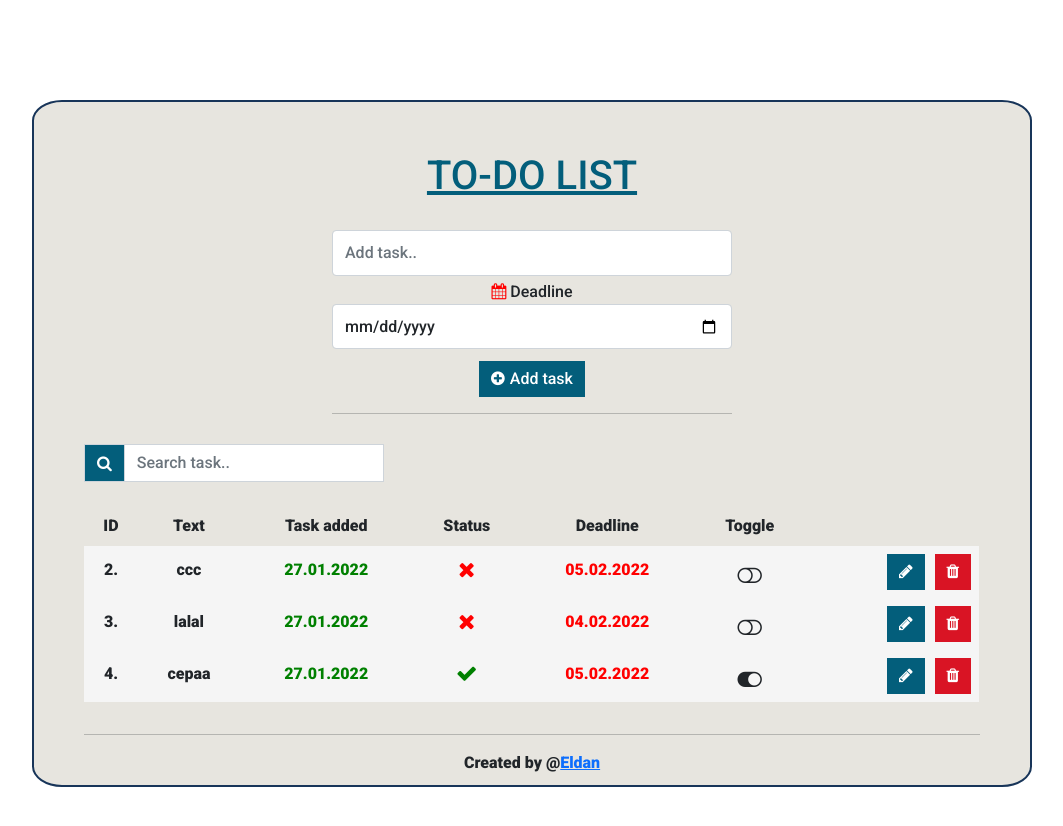
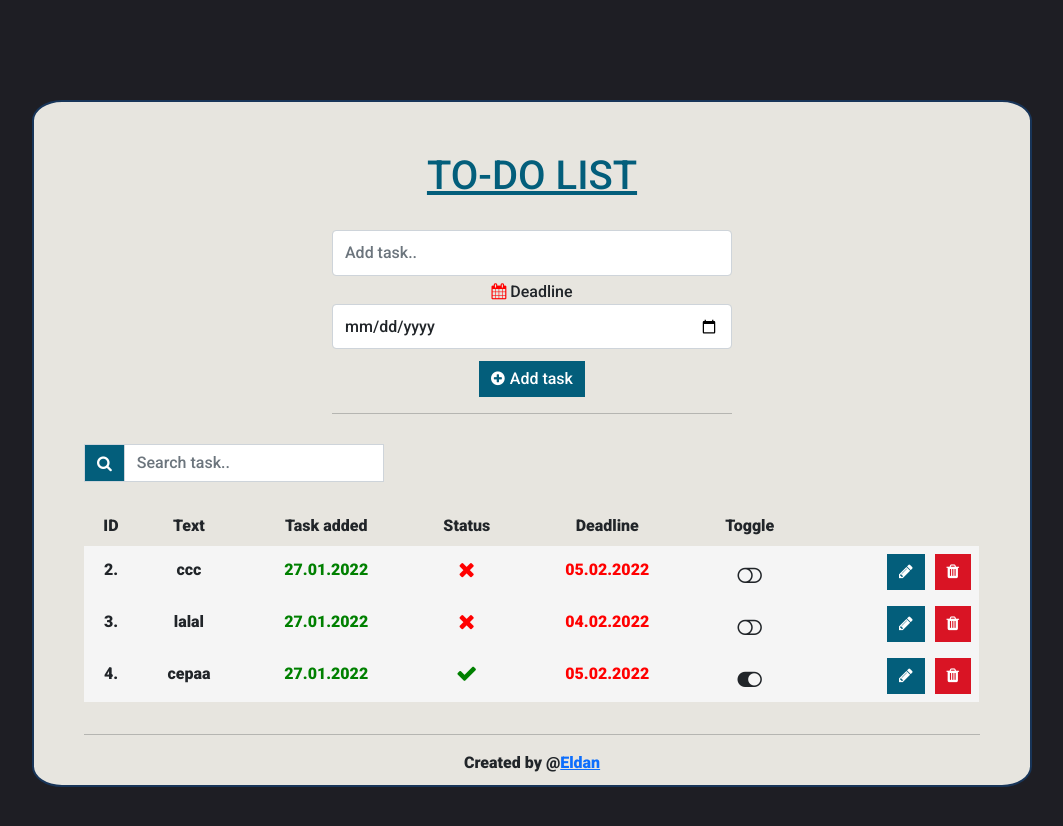
Before and after one commit to EldanHubic/to-do-list, an Angular app: page /home in a window 1280 px wide. Shown: the top 826 px of the page, without its empty margins (108-1171 px from the left). Built offline with nearby package versions, Linux system fonts and the light colour scheme; data requests are answered from the project's data file.

Commit message:
background color change

```diff
--- a/src/styles.css
+++ b/src/styles.css
@@ -1,6 +1,11 @@
 /* You can add global styles to this file, and also import other style files */
 @import "~bootstrap/dist/css/bootstrap.min.css";
 @import "~font-awesome/css/font-awesome.min.css";
+
+
+body {
+    background-color: #1E1E24;
+}
 
 
 .container {
```
